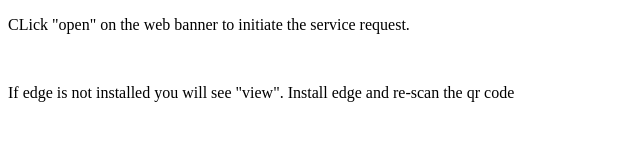
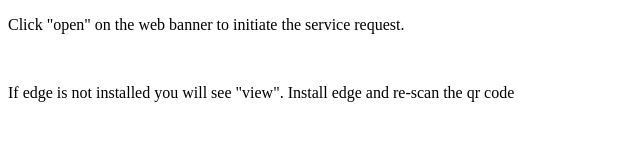
Before and after one commit to tapontikes/test-HTML, a plain HTML site: page index.html in a window 1280 px wide. Shown: the full height of the page, 0-640 px from the left. Drawn offline with Linux system fonts and the light colour scheme.

Commit message:
Update index.html

```diff
--- a/index.html
+++ b/index.html
@@ -11,7 +11,7 @@
 
 
 <body>
-  <p>CLick "open" on the web banner to initiate the service request.</p>
+  <p>Click "open" on the web banner to initiate the service request.</p>
   <br>
   <p>If edge is not installed you will see "view". Install edge and re-scan the qr code</p>
 </body>
```
